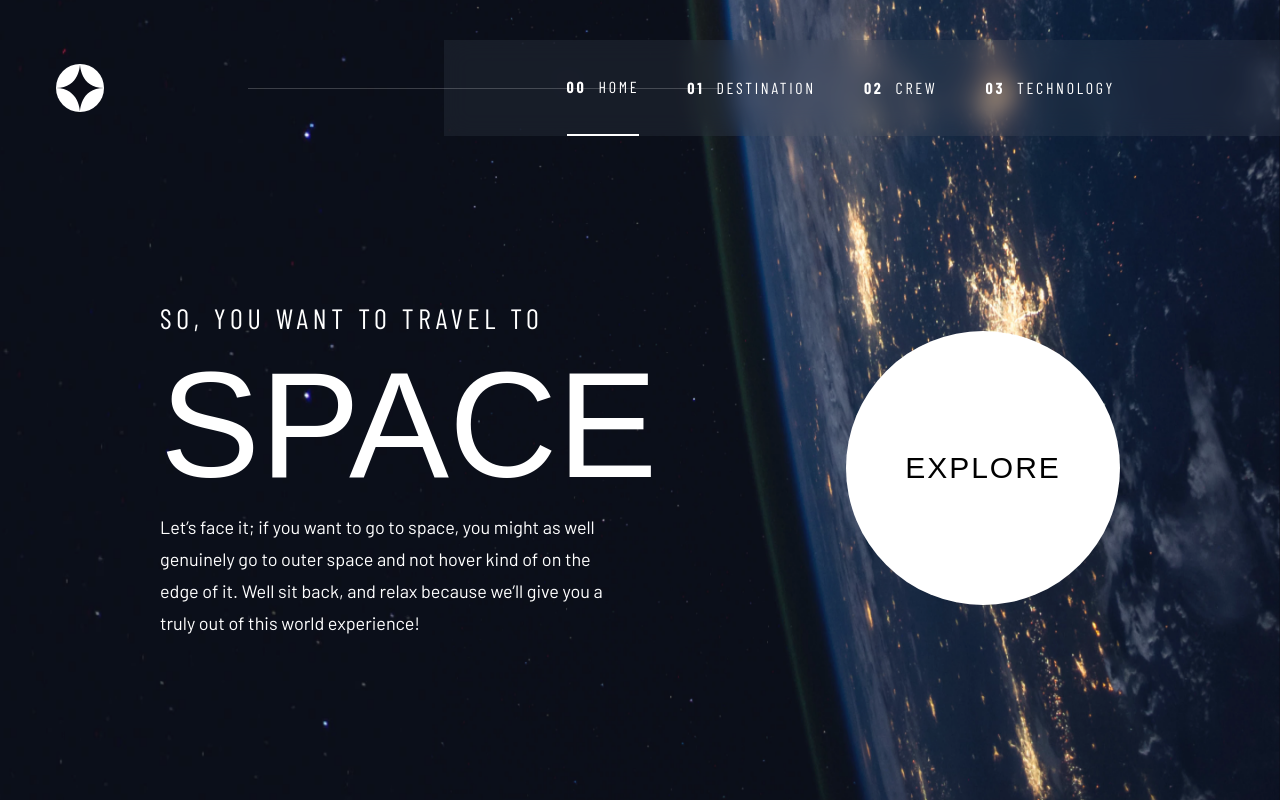
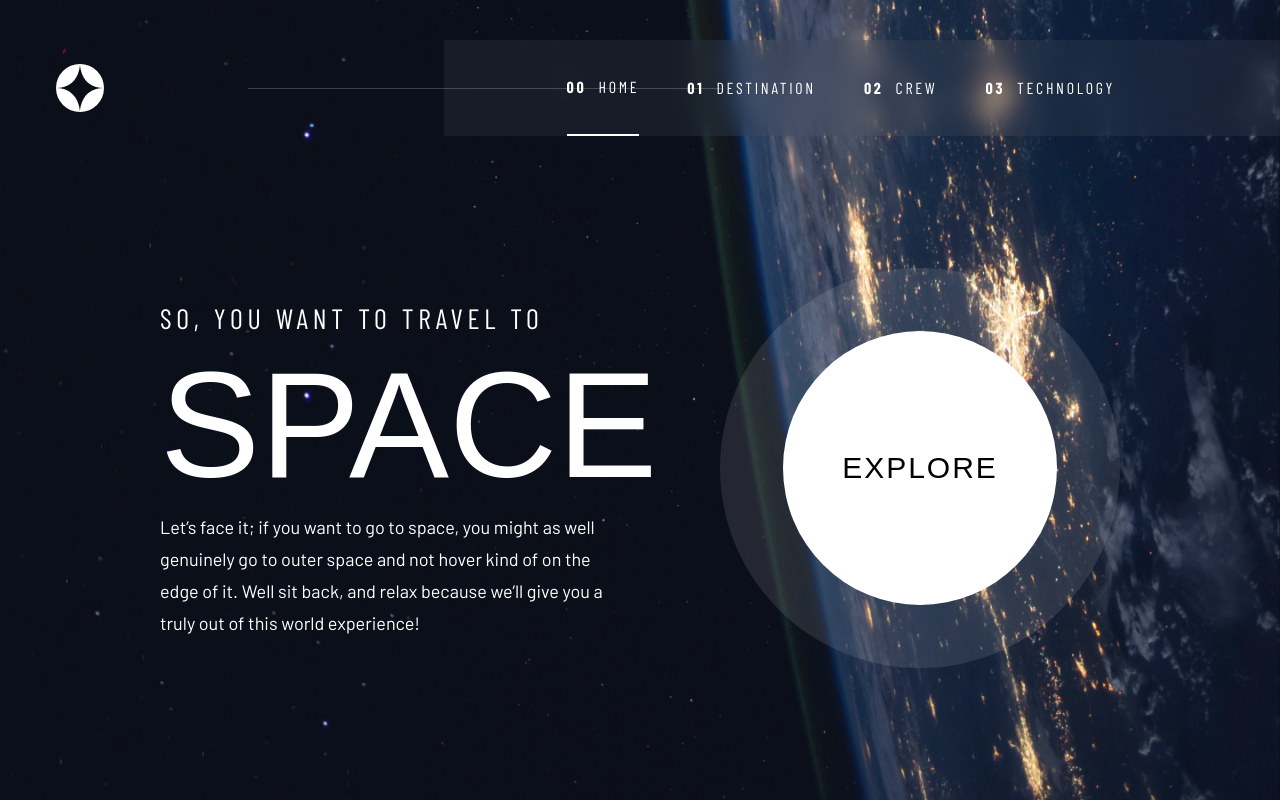
Before and after one commit to joaoliveirapb/space-tourism, a Next.js app: page / in a window 1280 px wide. Built offline with nearby package versions, Linux system fonts and the light colour scheme; a web font is replaced by a local one.

Commit message:
modified home page explore button and updated readme home page images

```diff
--- a/src/app/page.jsx
+++ b/src/app/page.jsx
@@ -17,7 +17,7 @@ export default function Home() {
           experience!
         </p>
       </div>
-      <div className="max-h-[400px] max-w-[400px]">
+      <div className="h-[400px] w-[400px] max-sm:h-[350px] max-sm:w-[350px]">
         <div className="flex items-center justify-center h-full w-full rounded-full bg-white/10">
           <Link
             href="/destination"
```
Also changed, not shown: public/home-mobile.png, public/home.png.
